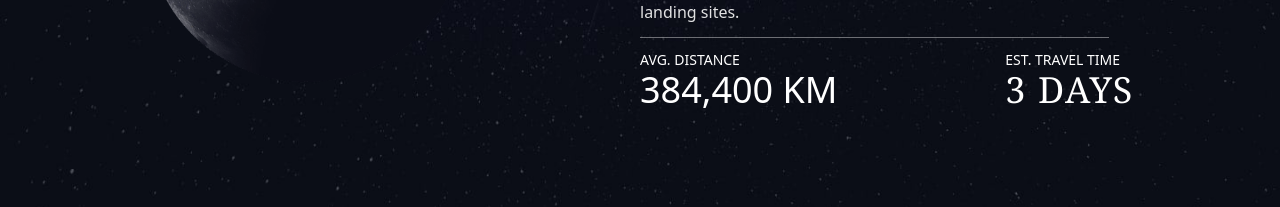
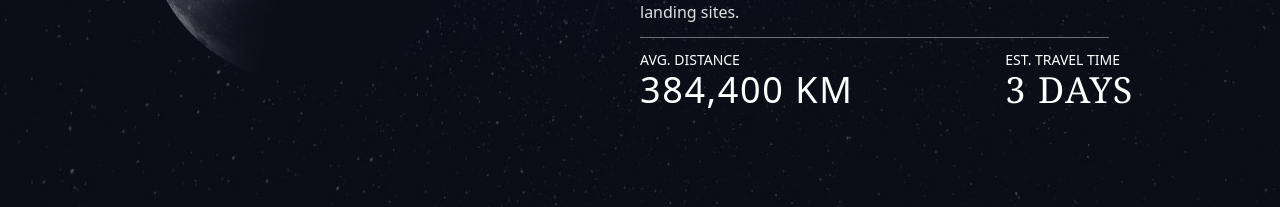
Before and after one commit to Dhavisco/Space-Tourism-Website, a React (Vite) app: page /destination in a window 1280 px wide. Shown: the part 542-749 px from the top of the page. Built offline with nearby package versions, Linux system fonts and the light colour scheme; a web font is replaced by a local one.

Commit message:
letter spacing

```diff
--- a/src/components/Destination/DestinationHero.jsx
+++ b/src/components/Destination/DestinationHero.jsx
@@ -68,7 +68,7 @@ const DestinationHero = () => {
               <div className="flex gap-8 lg:justify-between md:gap-20 lg:items-start items-center">
                 <div>
                   <p className="lg:text-sm text-xs font-light">AVG. DISTANCE</p>
-                  <h1 className="lg:text-4xl text-2xl uppercase">
+                  <h1 className="lg:text-4xl text-2xl tracking-[0.1rem] uppercase">
                     {currentDestinationDetails.distance}
                   </h1>
                 </div>
```
